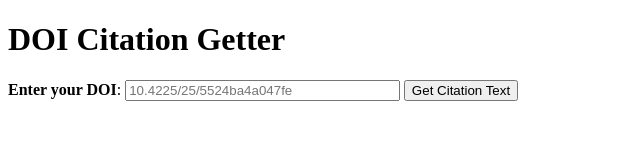
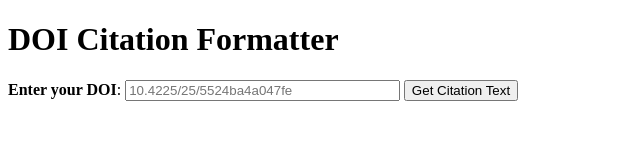
Before and after one commit to nicholascar/doi-citation-formatter, a plain HTML site: page index.html in a window 1280 px wide. Shown: the whole page, without its empty margins (0-640 px from the left). Drawn offline with Linux system fonts and the light colour scheme.

Commit message:
changed name to formatter

```diff
--- a/index.html
+++ b/index.html
@@ -2,12 +2,12 @@
 <html lang="en">
 <head>
     <meta charset="UTF-8">
-    <title>DOI Citation Getter</title>
+    <title>DOI Citation Formatter</title>
     <script data-main="scripts/main" src="scripts/jquery-3.2.1.min.js"></script>
     <script src="scripts/getter.js"></script>
 </head>
 <body>
-    <h1>DOI Citation Getter</h1>
+    <h1>DOI Citation Formatter</h1>
     <label for="doi-in" style="font-weight:bold;">Enter your DOI</label>: <input type="text" id="doi-in" placeholder="10.4225/25/5524ba4a047fe" style="width:20em;" /> <input id="get-text" type="submit" value="Get Citation Text" /><br />
     <textarea id="citation" style="margin-top:10px; width:100%; border:none;"></textarea>
 </body>
--- a/scripts/getter.js
+++ b/scripts/getter.js
@@ -59,7 +59,6 @@ function render_template(template, template_vars) {
     return template;
 }
 
-// TODO: complete
 function validate_doi_format(doi) {
     var re = new RegExp("10[.][0-9]{4,}(?:[.][0-9]+)*/(?:(?![\"&\\'<>])\\S)+");
     if (!re.test(doi))
@@ -67,7 +66,6 @@ function validate_doi_format(doi) {
 
     return 'valid';
 }
-
 
 function get_template_vars_from_doi(doi) {
     var datacite_uri_stem = 'https://api.datacite.org/works/';
```
Also changed, not shown: 1 other file.
